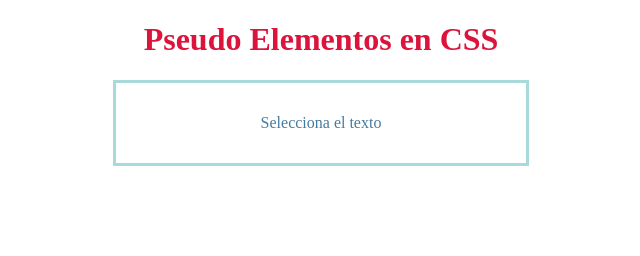
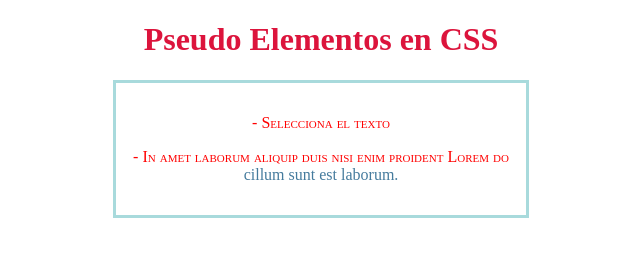
Before and after one commit to Joseph721/HTML-CSS, a plain HTML site: page L11-3-PseudoElementosCSS/index.html in a window 1280 px wide. Shown: the whole page, without its empty margins (319-959 px from the left). Drawn offline with Linux system fonts and the light colour scheme.

Commit message:
Más pseudoelementos

```diff
--- a/L11-3-PseudoElementosCSS/css/estilos.css
+++ b/L11-3-PseudoElementosCSS/css/estilos.css
@@ -13,7 +13,20 @@ h1 {
   text-align: center;
 }
 
-  div.contenedor p::selection{
+div.contenedor p::selection {
   color: red;
   background-color: yellow;
 }
+
+div.contenedor p::first-line {
+  font-variant: small-caps;
+  color: red;
+}
+
+div.contenedor p::before{
+  content: "- ";
+}
+
+div.contenedor p::after{
+  content: " ";
+}
--- a/L11-3-PseudoElementosCSS/index.html
+++ b/L11-3-PseudoElementosCSS/index.html
@@ -11,6 +11,7 @@
     <h1>Pseudo Elementos en CSS</h1>
     <div class="contenedor">
       <p>Selecciona el texto</p>
+      <p>In amet laborum aliquip duis nisi enim proident Lorem do cillum sunt est laborum.</p>
     </div>
   </body>
 </html>
```
Lines whose indentation alone changed are shown as unchanged.
